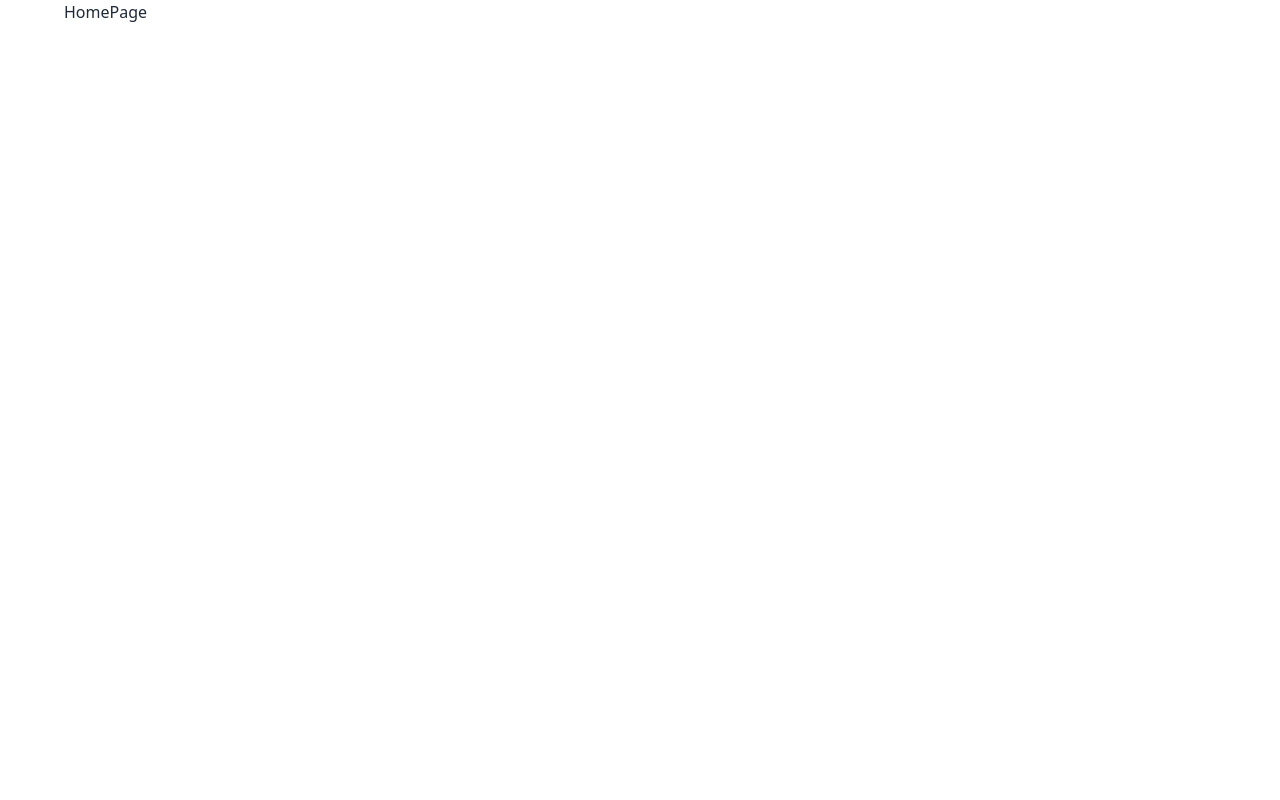
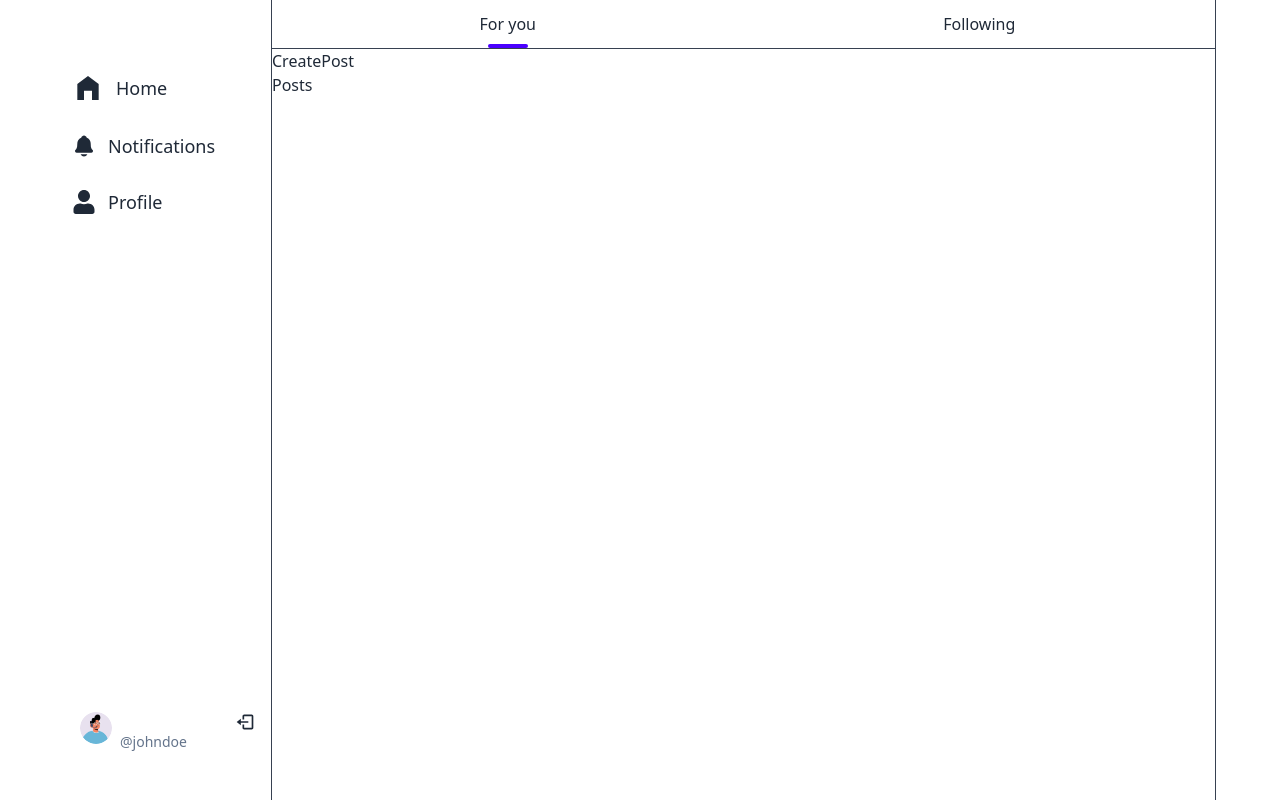
Before and after one commit to jialiangwu4/Twitter-Clone, a React (Vite) app in the folder frontend/: page / in a window 1280 px wide. Built offline with nearby package versions, Linux system fonts and the light colour scheme.

Commit message:
add Homepage, sidebar, and boilerplate for Posts and CreatePost

```diff
--- a/frontend/src/App.jsx
+++ b/frontend/src/App.jsx
@@ -2,10 +2,13 @@
 import HomePage from "./pages/home/HomePage.jsx";
 import LoginPage from "./pages/auth/login/LoginPage.jsx";
 import SignUpPage from "./pages/auth/signup/SignUpPage.jsx";
+import Sidebar from "./components/common/Sidebar.jsx";
 
 function App() {
   return (
     <div className="flex max-w-6xl mx-auto">
+      {/* every compenent that is outside of routes is a common component that will be used in all pages */}
+      <Sidebar />
       <Routes>
         <Route path="/" element={<HomePage />} />
         <Route path="/login" element={<LoginPage />} />
--- /dev/null
+++ b/frontend/src/components/common/Posts.jsx
@@ -0,0 +1,5 @@
+const Posts = () => {
+  return <div>Posts</div>;
+};
+
+export default Posts;
--- /dev/null
+++ b/frontend/src/components/common/Sidebar.jsx
@@ -0,0 +1,77 @@
+import XSvg from "../svgs/X";
+
+import { MdHomeFilled } from "react-icons/md";
+import { IoNotifications } from "react-icons/io5";
+import { FaUser } from "react-icons/fa";
+import { Link } from "react-router-dom";
+import { BiLogOut } from "react-icons/bi";
+
+const Sidebar = () => {
+  const data = {
+    fullName: "John Doe",
+    username: "johndoe",
+    profileImg: "/avatars/boy1.png",
+  };
+
+  return (
+    <div className="md:flex-[2_2_0] w-18 max-w-52">
+      <div className="sticky top-0 left-0 h-screen flex flex-col border-r border-gray-700 w-20 md:w-full">
+        <Link to="/" className="flex justify-center md:justify-start">
+          <XSvg className="px-2 w-12 h-12 rounded-full fill-white hover:bg-stone-900" />
+        </Link>
+        <ul className="flex flex-col gap-3 mt-4">
+          <li className="flex justify-center md:justify-start">
+            <Link
+              to="/"
+              className="flex gap-3 items-center hover:bg-stone-900 transition-all rounded-full duration-300 py-2 pl-2 pr-4 max-w-fit cursor-pointer"
+            >
+              <MdHomeFilled className="w-8 h-8" />
+              <span className="text-lg hidden md:block">Home</span>
+            </Link>
+          </li>
+          <li className="flex justify-center md:justify-start">
+            <Link
+              to="/notifications"
+              className="flex gap-3 items-center hover:bg-stone-900 transition-all rounded-full duration-300 py-2 pl-2 pr-4 max-w-fit cursor-pointer"
+            >
+              <IoNotifications className="w-6 h-6" />
+              <span className="text-lg hidden md:block">Notifications</span>
+            </Link>
+          </li>
+
+          <li className="flex justify-center md:justify-start">
+            <Link
+              to={`/profile/${data?.username}`}
+              className="flex gap-3 items-center hover:bg-stone-900 transition-all rounded-full duration-300 py-2 pl-2 pr-4 max-w-fit cursor-pointer"
+            >
+              <FaUser className="w-6 h-6" />
+              <span className="text-lg hidden md:block">Profile</span>
+            </Link>
+          </li>
+        </ul>
+        {data && (
+          <Link
+            to={`/profile/${data.username}`}
+            className="mt-auto mb-10 flex gap-2 items-start transition-all duration-300 hover:bg-[#181818] py-2 px-4 rounded-full"
+          >
+            <div className="avatar hidden md:inline-flex">
+              <div className="w-8 rounded-full">
+                <img src={data?.profileImg || "/avatar-placeholder.png"} />
+              </div>
+            </div>
+            <div className="flex justify-between flex-1">
+              <div className="hidden md:block">
+                <p className="text-white font-bold text-sm w-20 truncate">
+                  {data?.fullName}
+                </p>
+                <p className="text-slate-500 text-sm">@{data?.username}</p>
+              </div>
+              <BiLogOut className="w-5 h-5 cursor-pointer" />
+            </div>
+          </Link>
+        )}
+      </div>
+    </div>
+  );
+};
+export default Sidebar;
--- /dev/null
+++ b/frontend/src/pages/home/CreatePost.jsx
@@ -0,0 +1,5 @@
+const CreatePost = () => {
+  return <div>CreatePost</div>;
+};
+
+export default CreatePost;
--- a/frontend/src/pages/home/HomePage.jsx
+++ b/frontend/src/pages/home/HomePage.jsx
@@ -1,5 +1,45 @@
+import { useState } from "react";
+
+import Posts from "../../components/common/Posts";
+import CreatePost from "./CreatePost";
+
 const HomePage = () => {
-  return <div>HomePage</div>;
+  const [feedType, setFeedType] = useState("forYou");
+
+  return (
+    <>
+      <div className="flex-[4_4_0] mr-auto border-r border-gray-700 min-h-screen">
+        {/* Header */}
+        <div className="flex w-full border-b border-gray-700">
+          <div
+            className={
+              "flex justify-center flex-1 p-3 hover:bg-secondary transition duration-300 cursor-pointer relative"
+            }
+            onClick={() => setFeedType("forYou")}
+          >
+            For you
+            {feedType === "forYou" && (
+              <div className="absolute bottom-0 w-10  h-1 rounded-full bg-primary"></div>
+            )}
+          </div>
+          <div
+            className="flex justify-center flex-1 p-3 hover:bg-secondary transition duration-300 cursor-pointer relative"
+            onClick={() => setFeedType("following")}
+          >
+            Following
+            {feedType === "following" && (
+              <div className="absolute bottom-0 w-10  h-1 rounded-full bg-primary"></div>
+            )}
+          </div>
+        </div>
+
+        {/*  CREATE POST INPUT */}
+        <CreatePost />
+
+        {/* POSTS */}
+        <Posts />
+      </div>
+    </>
+  );
 };
-
 export default HomePage;
```
